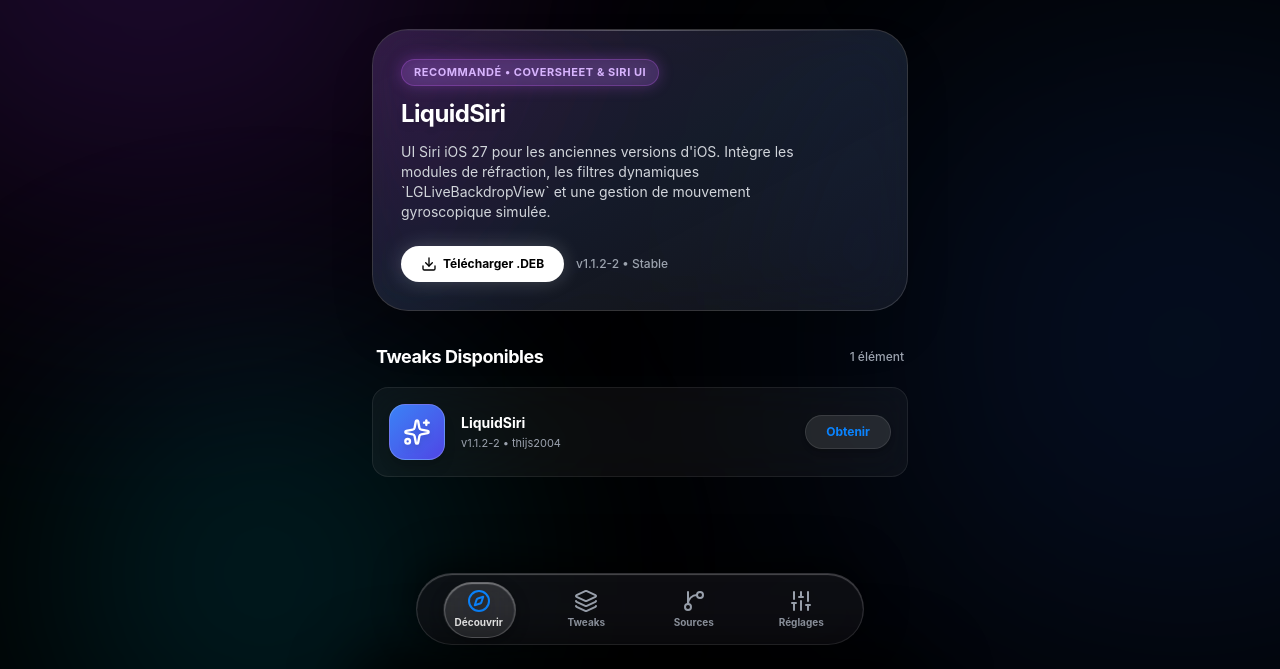
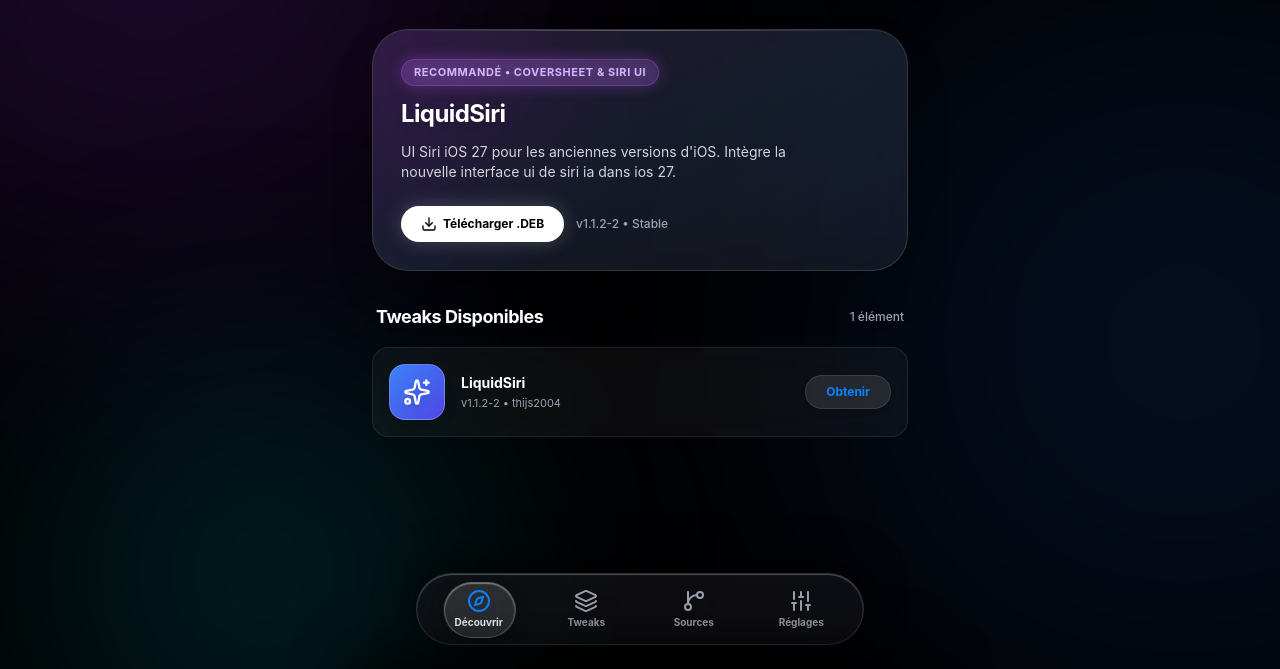
Before and after one commit to TT0FF999/AuraHub, a plain HTML site: page index.html in a window 1280 px wide. Shown: the part 131-800 px from the top of the page. Drawn offline with nearby package versions, Linux system fonts and the light colour scheme.

Commit message:
Revise Siri UI description for iOS 27
Updated the description of the Siri UI for iOS 27 to reflect the new interface.

```diff
--- a/index.html
+++ b/index.html
@@ -268,7 +268,7 @@
           </span>
           <h2 class="text-2xl font-bold tracking-tight text-white drop-shadow-md">LiquidSiri</h2>
           <p class="text-gray-300 text-xs sm:text-sm leading-relaxed max-w-[90%]">
-            UI Siri iOS 27 pour les anciennes versions d'iOS. Intègre les modules de réfraction, les filtres dynamiques `LGLiveBackdropView` et une gestion de mouvement gyroscopique simulée.
+            UI Siri iOS 27 pour les anciennes versions d'iOS. Intègre la nouvelle interface ui de siri ia dans ios 27.
           </p>
           <div class="pt-3 flex items-center gap-3">
             <button id="hero-download-btn" class="bg-white text-black px-5 py-2.5 rounded-full font-bold text-xs hover:scale-105 active:scale-95 transition-all duration-300 shadow-[0_0_20px_rgba(255,255,255,0.2)] flex items-center gap-1.5">
```
